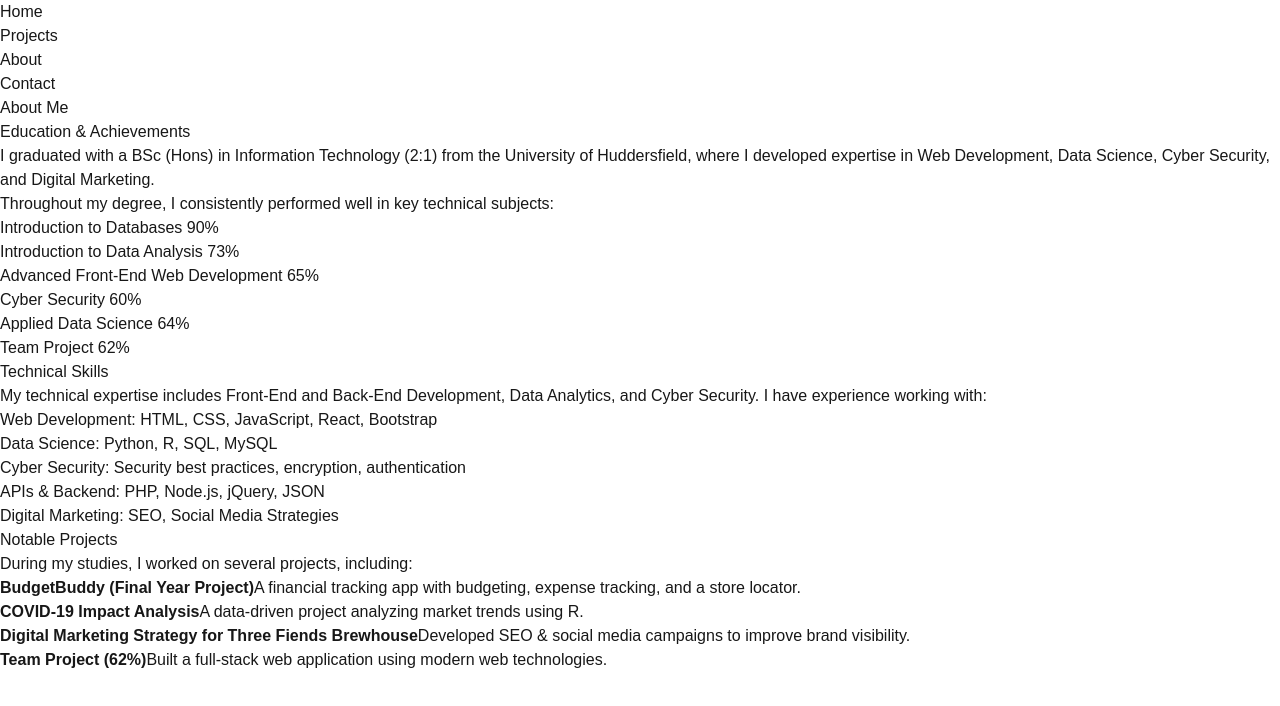
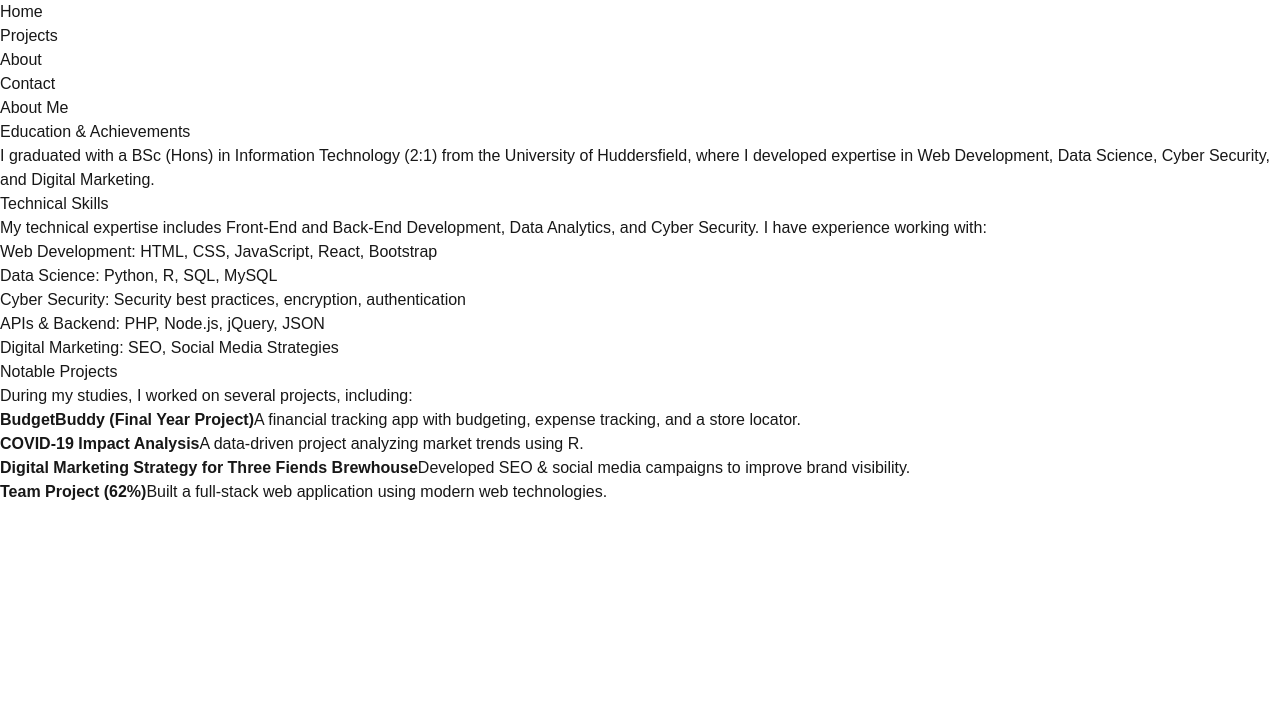
Before and after one commit to Agga2772/Portfolio, a Next.js app: page /about in a window 1280 px wide. Shown: the top 706 px of the page. Built offline with nearby package versions, Linux system fonts and the light colour scheme.

Commit message:
Updated portfolio with new changes

```diff
--- a/src/app/about/page.tsx
+++ b/src/app/about/page.tsx
@@ -12,17 +12,6 @@ export default function About() {
             from the University of Huddersfield, where I developed expertise
             in Web Development, Data Science, Cyber Security, and Digital Marketing.
           </p>
-          <p className="text-gray-300 mt-2">
-            Throughout my degree, I consistently performed well in key technical subjects:
-          </p>
-          <ul className="list-disc pl-6 text-gray-300">
-            <li>Introduction to Databases  90% </li>
-            <li>Introduction to Data Analysis  73% </li>
-            <li>Advanced Front-End Web Development  65% </li>
-            <li>Cyber Security  60% </li>
-            <li>Applied Data Science  64% </li>
-            <li>Team Project  62% </li>
-          </ul>
         </div>
 
         {/* Technical Skills */}
```
